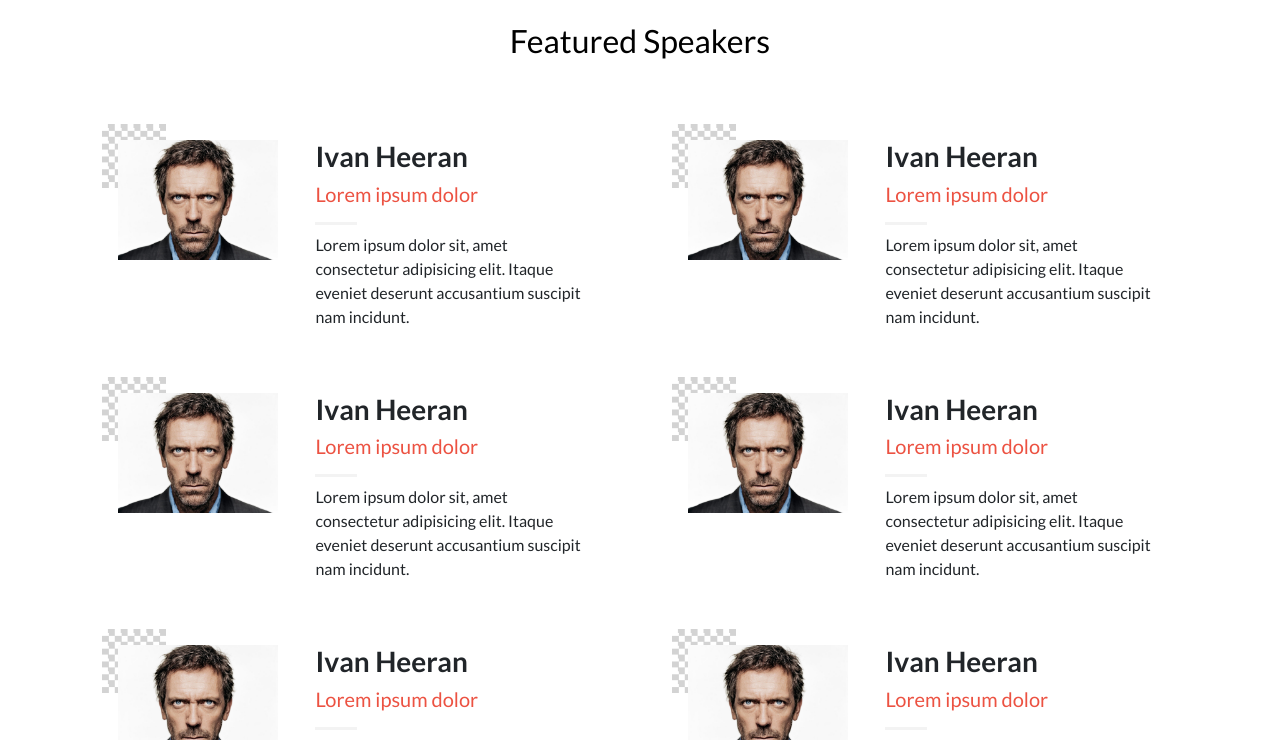
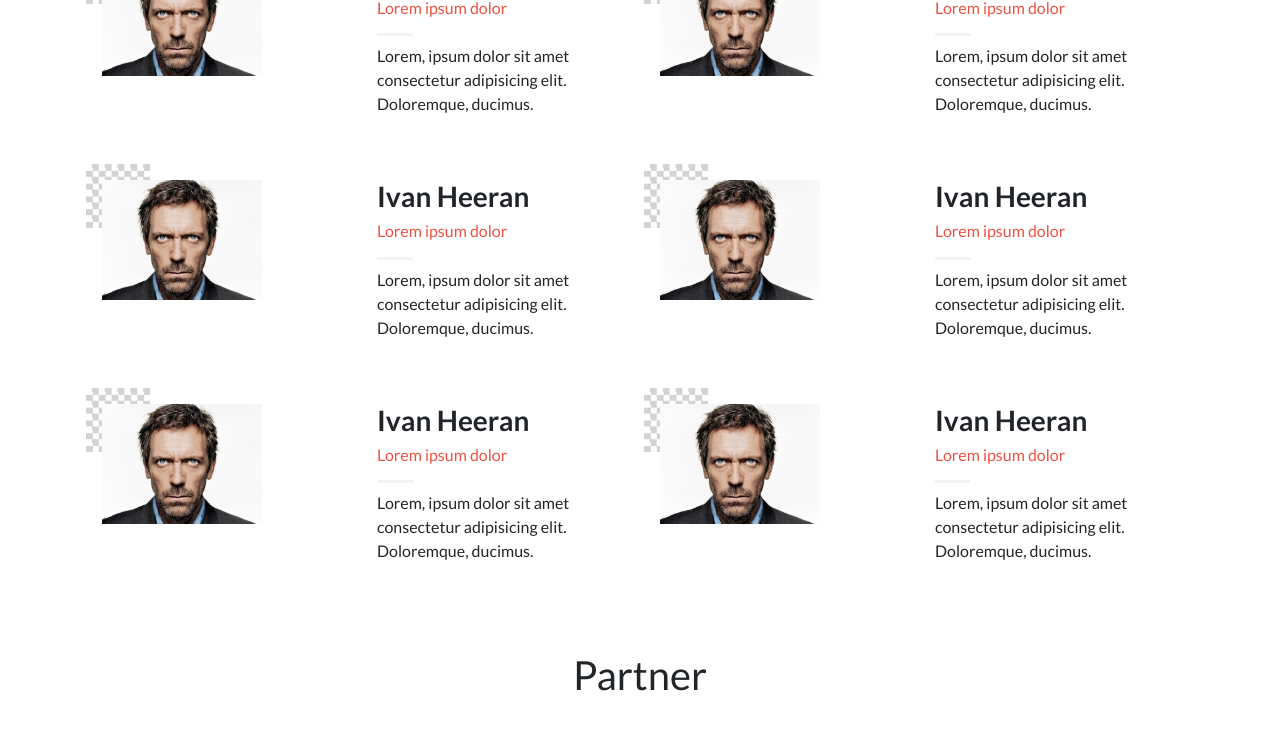
Before and after one commit to abel-tefera/jmf-chess, a website: page index.html in a window 1280 px wide. Shown: the part 1370-2110 px from the top of the page. Drawn offline with nearby package versions, Linux system fonts and the light colour scheme.

Commit message:
Partner section markup done

```diff
--- a/index.html
+++ b/index.html
@@ -19,8 +19,8 @@
     <link rel="stylesheet" href="index.css" />
   </head>
   <body>
-    <section class="container-md mt-5 mb-5">
-      <div class="mt-5 mb-5">
+    <section class="mt-5 mb-5">
+      <div class="container-md mt-5 mb-5">
         <h1 class="h1 heading">"Hello! Sharing world"</h1>
         <h1 class="display-1 heading-sub fw-600">
           CREATIVE COMMONS GLOBAL SUMMIT 2015
@@ -45,8 +45,8 @@
               class="d-flex flex-md-column align-items-center program-content"
             >
               <img src="assets/css.svg" class="card-img mx-2 mx-md-0" />
-              <p class="card-title fs-2 fw-bolder mx-2 mx-md-0">Title</p>
-              <p class="card-subtitle fs-4 mx-2 mx-md-0">
+              <p class="card-title fs-4 fw-bolder mx-2 mx-md-0 my-1">Title</p>
+              <p class="card-subtitle fs-6 mx-2 mx-md-0">
                 Lorem ipsum dolor sit amet consectetur adipisicing elit. Dolor
                 harum odit saepe corrupti repudiandae vel.
               </p>
@@ -59,8 +59,8 @@
               class="d-flex flex-md-column align-items-center program-content"
             >
               <img src="assets/css.svg" class="card-img mx-2 mx-md-0" />
-              <p class="card-title fs-2 fw-bolder mx-2 mx-md-0">Title</p>
-              <p class="card-subtitle fs-4 mx-2 mx-md-0">
+              <p class="card-title fs-4 fw-bolder mx-2 mx-md-0 my-1">Title</p>
+              <p class="card-subtitle fs-6 mx-2 mx-md-0">
                 Lorem ipsum dolor sit amet consectetur adipisicing elit. Dolor
                 harum odit saepe corrupti repudiandae vel.
               </p>
@@ -73,8 +73,8 @@
               class="d-flex flex-md-column align-items-center program-content"
             >
               <img src="assets/css.svg" class="card-img mx-2 mx-md-0" />
-              <p class="card-title fs-2 fw-bolder mx-2 mx-md-0">Title</p>
-              <p class="card-subtitle fs-4 mx-2 mx-md-0">
+              <p class="card-title fs-4 fw-bolder mx-2 mx-md-0 my-1">Title</p>
+              <p class="card-subtitle fs-6 mx-2 mx-md-0">
                 Lorem ipsum dolor sit amet consectetur adipisicing elit. Dolor
                 harum odit saepe corrupti repudiandae vel.
               </p>
@@ -87,8 +87,8 @@
               class="d-flex flex-md-column align-items-center program-content"
             >
               <img src="assets/css.svg" class="card-img mx-2 mx-md-0" />
-              <p class="card-title fs-2 fw-bolder mx-2 mx-md-0">Title</p>
-              <p class="card-subtitle fs-4 mx-2 mx-md-0">
+              <p class="card-title fs-4 fw-bolder mx-2 mx-md-0 my-1">Title</p>
+              <p class="card-subtitle fs-6 mx-2 mx-md-0">
                 Lorem ipsum dolor sit amet consectetur adipisicing elit. Dolor
                 harum odit saepe corrupti repudiandae vel.
               </p>
@@ -101,8 +101,8 @@
               class="d-flex flex-md-column align-items-center program-content"
             >
               <img src="assets/css.svg" class="card-img mx-2 mx-md-0" />
-              <p class="card-title fs-2 fw-bolder mx-2 mx-md-0">Title</p>
-              <p class="card-subtitle fs-4 mx-2 mx-md-0">
+              <p class="card-title fs-4 fw-bolder mx-2 mx-md-0 my-1">Title</p>
+              <p class="card-subtitle fs-6 mx-2 mx-md-0">
                 Lorem ipsum dolor sit amet consectetur adipisicing elit. Dolor
                 harum odit saepe corrupti repudiandae vel.
               </p>
@@ -114,124 +114,126 @@
         </h2>
       </div>
     </section>
-    <section class="featured container-fluid container-md">
+    <section class="featured">
       <h2 class="text-black text-center py-5">Featured Speakers</h2>
-      <div class="row">
-        <div class="col-md-5 col-sm-11 mx-auto my-4">
+      <div
+        class="row container-md justify-content-center mx-auto featured-cards"
+      >
+        <div class="col-lg-6 col-sm-11 col-md-9 my-4">
           <div
-            class="row position-relative d-md-flex justify-content-md-between"
+            class="row position-relative d-flex justify-content-between mx-2"
           >
-            <div class="col-4 col-md-6 col-lg-5 featured-img-col p-0">
+            <div class="col-6 featured-img-col p-0">
               <img class="featured-img p-0" src="assets/pic.png" />
             </div>
-            <div class="col-8 col-md-5 col-lg-7 px-0">
+            <div class="col-6 px-0 ps-3">
               <div class="d-flex flex-column featured-content">
                 <h3 class="featured-title mt-2 mt-lg-0">Ivan Heeran</h3>
-                <h5 class="featured-sub">Lorem ipsum dolor</h5>
+                <h6 class="featured-sub h6">Lorem ipsum dolor</h6>
                 <hr class="my-2" />
-                <p class="featured-desc">
-                  Lorem ipsum dolor sit, amet consectetur adipisicing elit.
-                  Itaque eveniet deserunt accusantium suscipit nam incidunt.
+                <p class="featured-desc fs-6">
+                  Lorem, ipsum dolor sit amet consectetur adipisicing elit.
+                  Doloremque, ducimus.
                 </p>
               </div>
             </div>
           </div>
         </div>
-        <div class="col-md-5 col-sm-11 mx-auto my-4">
+        <div class="col-lg-6 col-sm-11 col-md-9 my-4">
           <div
-            class="row position-relative d-md-flex justify-content-md-between"
+            class="row position-relative d-flex justify-content-between mx-2"
           >
-            <div class="col-4 col-md-6 col-lg-5 featured-img-col p-0">
+            <div class="col-6 featured-img-col p-0">
               <img class="featured-img p-0" src="assets/pic.png" />
             </div>
-            <div class="col-8 col-md-5 col-lg-7 px-0">
+            <div class="col-6 px-0 ps-3">
               <div class="d-flex flex-column featured-content">
                 <h3 class="featured-title mt-2 mt-lg-0">Ivan Heeran</h3>
-                <h5 class="featured-sub">Lorem ipsum dolor</h5>
+                <h6 class="featured-sub h6">Lorem ipsum dolor</h6>
                 <hr class="my-2" />
-                <p class="featured-desc">
-                  Lorem ipsum dolor sit, amet consectetur adipisicing elit.
-                  Itaque eveniet deserunt accusantium suscipit nam incidunt.
+                <p class="featured-desc fs-6">
+                  Lorem, ipsum dolor sit amet consectetur adipisicing elit.
+                  Doloremque, ducimus.
                 </p>
               </div>
             </div>
           </div>
         </div>
-        <div class="col-md-5 col-sm-11 mx-auto my-4">
+        <div class="col-lg-6 col-sm-11 col-md-9 my-4">
           <div
-            class="row position-relative d-md-flex justify-content-md-between"
+            class="row position-relative d-flex justify-content-between mx-2"
           >
-            <div class="col-4 col-md-6 col-lg-5 featured-img-col p-0">
+            <div class="col-6 featured-img-col p-0">
               <img class="featured-img p-0" src="assets/pic.png" />
             </div>
-            <div class="col-8 col-md-5 col-lg-7 px-0">
+            <div class="col-6 px-0 ps-3">
               <div class="d-flex flex-column featured-content">
                 <h3 class="featured-title mt-2 mt-lg-0">Ivan Heeran</h3>
-                <h5 class="featured-sub">Lorem ipsum dolor</h5>
+                <h6 class="featured-sub h6">Lorem ipsum dolor</h6>
                 <hr class="my-2" />
-                <p class="featured-desc">
-                  Lorem ipsum dolor sit, amet consectetur adipisicing elit.
-                  Itaque eveniet deserunt accusantium suscipit nam incidunt.
+                <p class="featured-desc fs-6">
+                  Lorem, ipsum dolor sit amet consectetur adipisicing elit.
+                  Doloremque, ducimus.
                 </p>
               </div>
             </div>
           </div>
         </div>
-        <div class="col-md-5 col-sm-11 mx-auto my-4">
+        <div class="col-lg-6 col-sm-11 col-md-9 my-4">
           <div
-            class="row position-relative d-md-flex justify-content-md-between"
+            class="row position-relative d-flex justify-content-between mx-2"
           >
-            <div class="col-4 col-md-6 col-lg-5 featured-img-col p-0">
+            <div class="col-6 featured-img-col p-0">
               <img class="featured-img p-0" src="assets/pic.png" />
             </div>
-            <div class="col-8 col-md-5 col-lg-7 px-0">
+            <div class="col-6 px-0 ps-3">
               <div class="d-flex flex-column featured-content">
                 <h3 class="featured-title mt-2 mt-lg-0">Ivan Heeran</h3>
-                <h5 class="featured-sub">Lorem ipsum dolor</h5>
+                <h6 class="featured-sub h6">Lorem ipsum dolor</h6>
                 <hr class="my-2" />
-                <p class="featured-desc">
-                  Lorem ipsum dolor sit, amet consectetur adipisicing elit.
-                  Itaque eveniet deserunt accusantium suscipit nam incidunt.
+                <p class="featured-desc fs-6">
+                  Lorem, ipsum dolor sit amet consectetur adipisicing elit.
+                  Doloremque, ducimus.
                 </p>
               </div>
             </div>
           </div>
         </div>
-        <div class="col-md-5 col-sm-11 mx-auto my-4">
+        <div class="col-lg-6 col-sm-11 col-md-9 my-4">
           <div
-            class="row position-relative d-md-flex justify-content-md-between"
+            class="row position-relative d-flex justify-content-between mx-2"
           >
-            <div class="col-4 col-md-6 col-lg-5 featured-img-col p-0">
+            <div class="col-6 featured-img-col p-0">
               <img class="featured-img p-0" src="assets/pic.png" />
             </div>
-            <div class="col-8 col-md-5 col-lg-7 px-0">
+            <div class="col-6 px-0 ps-3">
               <div class="d-flex flex-column featured-content">
                 <h3 class="featured-title mt-2 mt-lg-0">Ivan Heeran</h3>
-                <h5 class="featured-sub">Lorem ipsum dolor</h5>
+                <h6 class="featured-sub h6">Lorem ipsum dolor</h6>
                 <hr class="my-2" />
-                <p class="featured-desc">
-                  Lorem ipsum dolor sit, amet consectetur adipisicing elit.
-                  Itaque eveniet deserunt accusantium suscipit nam incidunt.
+                <p class="featured-desc fs-6">
+                  Lorem, ipsum dolor sit amet consectetur adipisicing elit.
+                  Doloremque, ducimus.
                 </p>
               </div>
             </div>
           </div>
         </div>
-        <div class="col-md-5 col-sm-11 mx-auto my-4">
+        <div class="col-lg-6 col-sm-11 col-md-9 my-4">
           <div
-            class="row position-relative d-md-flex justify-content-md-between"
+            class="row position-relative d-flex justify-content-between mx-2"
           >
-            <div class="col-4 col-md-6 col-lg-5 featured-img-col p-0">
+            <div class="col-6 featured-img-col p-0">
               <img class="featured-img p-0" src="assets/pic.png" />
             </div>
-            <div class="col-8 col-md-5 col-lg-7 px-0">
+            <div class="col-6 px-0 ps-3">
               <div class="d-flex flex-column featured-content">
                 <h3 class="featured-title mt-2 mt-lg-0">Ivan Heeran</h3>
-                <h5 class="featured-sub">Lorem ipsum dolor</h5>
+                <h6 class="featured-sub h6">Lorem ipsum dolor</h6>
                 <hr class="my-2" />
-                <p class="featured-desc">
-                  Lorem ipsum dolor sit, amet consectetur adipisicing elit.
-                  Itaque eveniet deserunt accusantium suscipit nam incidunt.
+                <p class="featured-desc fs-6">
+                  Lorem, ipsum dolor sit amet consectetur adipisicing elit.
+                  Doloremque, ducimus.
                 </p>
               </div>
             </div>
@@ -239,7 +241,30 @@
         </div>
       </div>
     </section>
-    <!-- <section class="partner"></section> -->
+    <section class="partner">
+      <div class="container-md d-flex flex-column">
+        <h1 class="align-self-center mt-5 mb-2">Partner</h1>
+        <hr class="align-self-center"/>
+        <div class="d-flex flex-row partner-imgs align-items-center">
+          <div class="featured-flex">
+            <img src="assets/mozilla.svg" />
+          </div>
+          <div class="featured-flex">
+            <img src="assets/google.svg" />
+          </div><div class="featured-flex">
+            <img src="assets/mozilla.svg" />
+          </div><div class="featured-flex">
+            <img src="assets/google.svg" />
+          </div><div class="featured-flex">
+            <img src="assets/mozilla.svg" />
+          </div>
+          <!-- <img src="assets/google.svg" />
+          <img src="assets/mozilla.svg" />
+          <img src="assets/google.svg" />
+          <img src="assets/mozilla.svg" /> -->
+        </div>
+      </div>
+    </section>
     <script src="index.js"></script>
     <script
       src="https://cdn.jsdelivr.net/npm/bootstrap@5.3.0-alpha1/dist/js/bootstrap.bundle.min.js"
```
